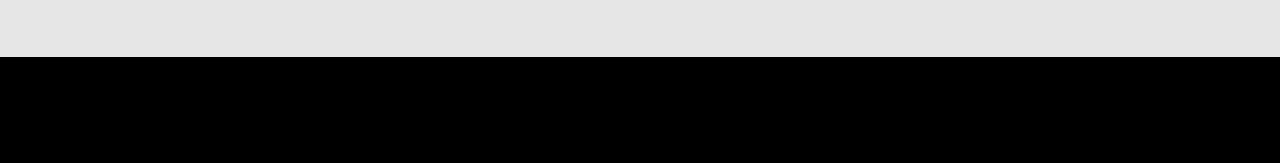
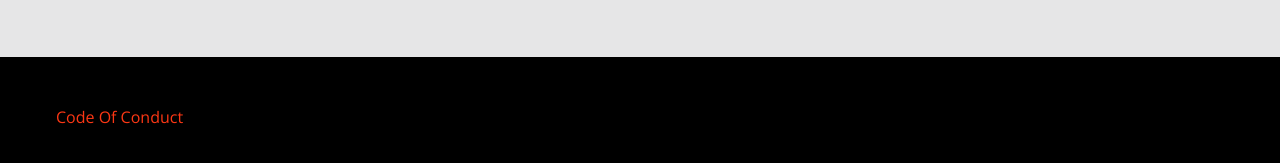
Before and after one commit to webcampsi/mb2015, a Jekyll site: the page built from _posts/2015-02-11-code-of-conduct.markdown, in a window 1280 px wide and 900 px high, scrolled down 3474 px. Shown: the part 723-886 px from the top of the window. Built offline with Jekyll 4.4.1, drawn with Linux system fonts in a browser that asks for light colours.

Commit message:
Publishing CoC

```diff
--- a/_includes/footer.html
+++ b/_includes/footer.html
@@ -2,7 +2,7 @@
 	<div class="divider black">
 		<div class="footer-links">
 			<ul>
-				<!--<li><a href="{{ site.baseurl }}/code-of-conduct">Code Of Conduct</a></li>-->
+				<li><a href="{{ site.baseurl }}/code-of-conduct">Code Of Conduct</a></li>
 			</ul>
 		</div>
 	</div>
```
